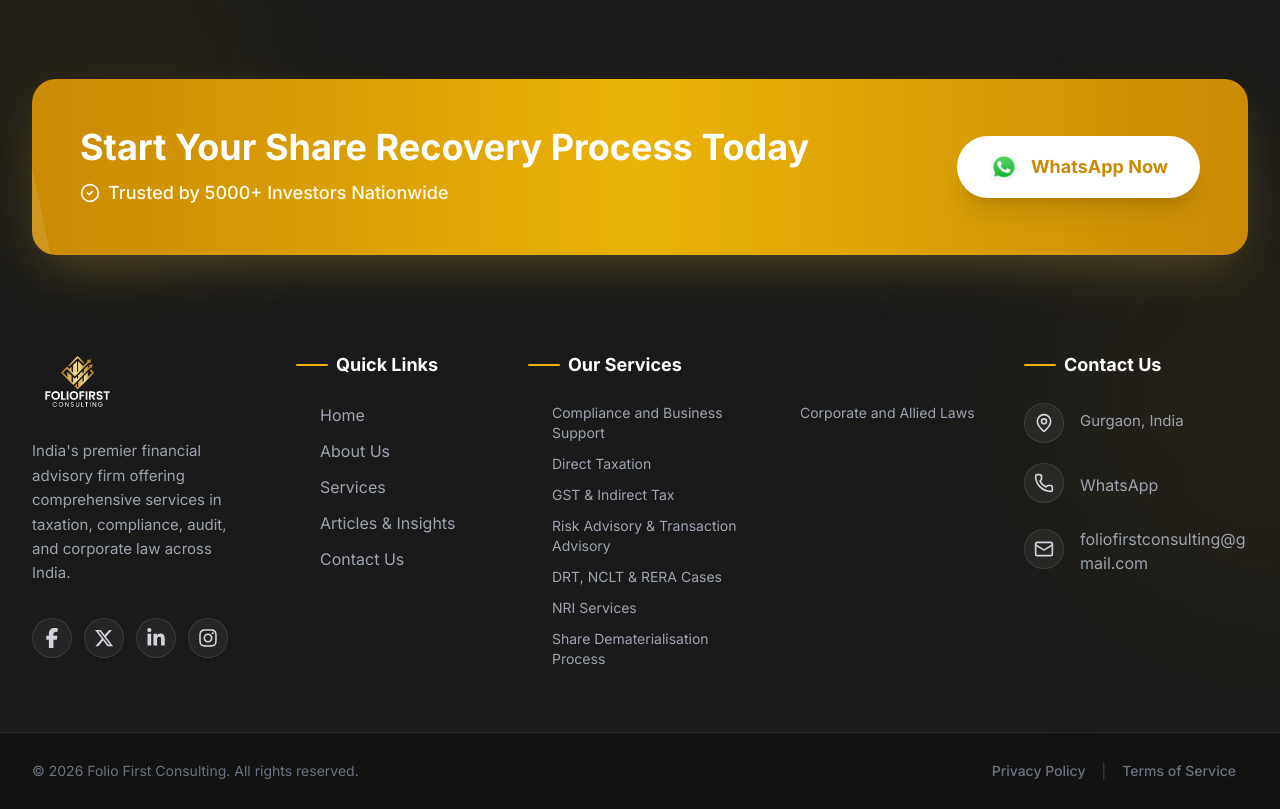
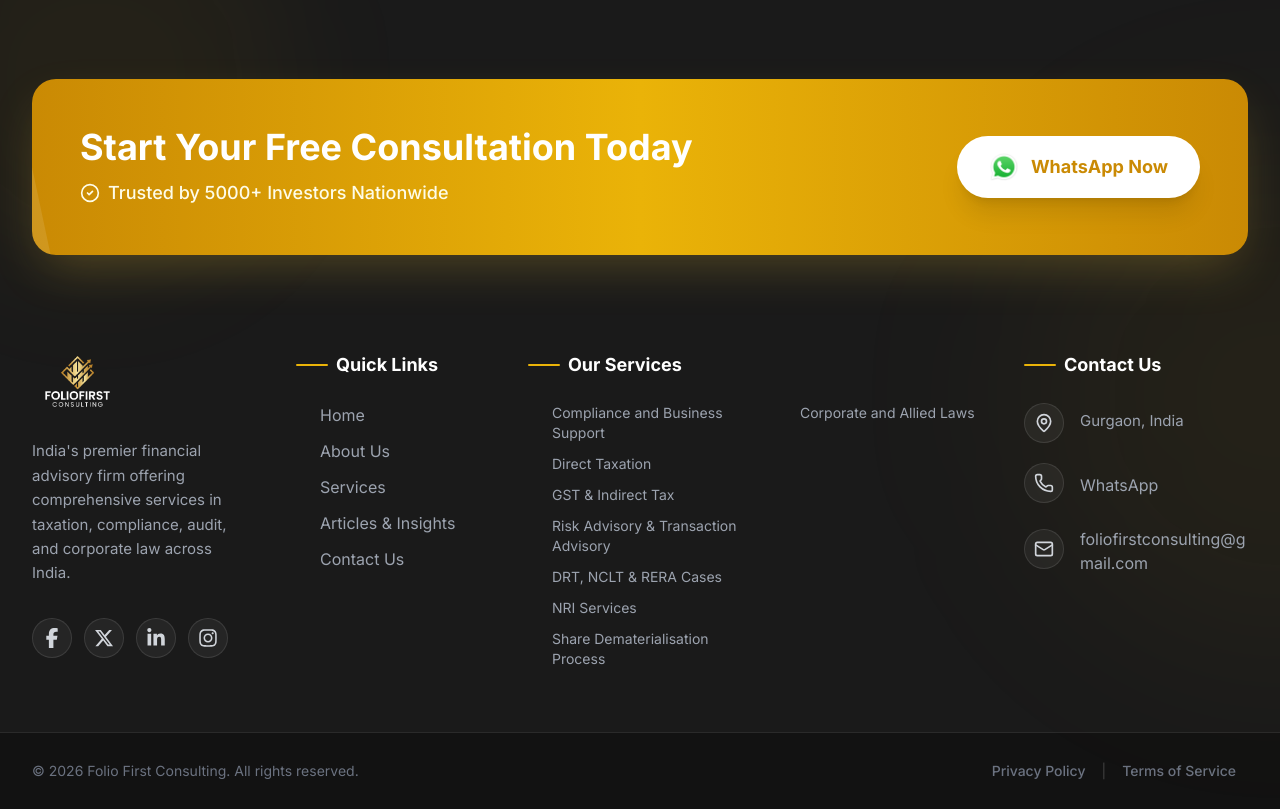
Before and after one commit to code-x-prime/folio-first, a Next.js app: page / in a window 1280 px wide. Shown: the part 7840-8649 px from the top of the page. Built offline with nearby package versions, Linux system fonts and the light colour scheme.

Commit message:
feat: implement responsive footer component with CTA, navigation, and contact details

```diff
--- a/src/components/layout/Footer.jsx
+++ b/src/components/layout/Footer.jsx
@@ -42,7 +42,7 @@
 
           <div className="relative z-10 text-center md:text-left">
             <h3 className="text-3xl md:text-4xl font-bold text-white mb-3">
-              Start Your Share Recovery Process Today
+              Start Your Free Consultation Today
             </h3>
             <p className="text-yellow-50 font-medium text-lg flex items-center justify-center md:justify-start gap-2">
               <CheckCircle2 className="h-5 w-5" />
```
